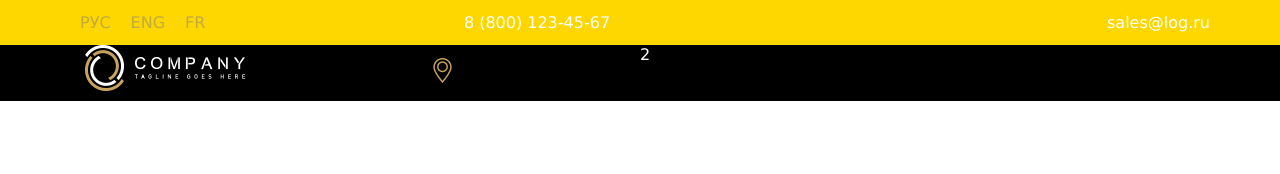
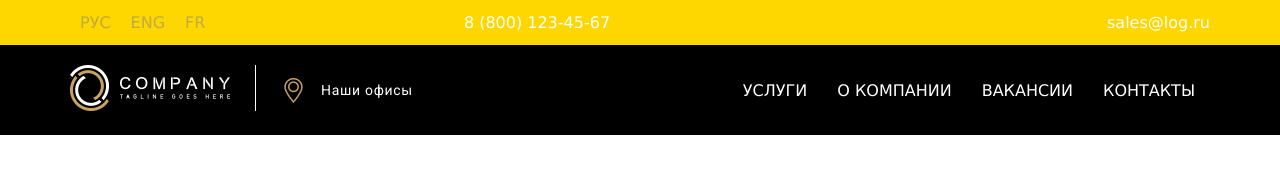
Before and after one commit to DmitryDoroshko/course-dmitry, a plain HTML site: page first-task/index.html in a window 1280 px wide. Drawn offline with Linux system fonts and the light colour scheme.

Commit message:
header-second done

```diff
--- a/first-task/index.html
+++ b/first-task/index.html
@@ -24,17 +24,24 @@
 </header>
 
 <div class="header-second">
-    <div class="container header-second__container">
-        <div class="header-second__inner">
-            <div class="header-second__inner-column header-second__inner-first-column">
-                <div class="header-second__inner-company">
-                    <img src="assets/img/header-second-company.png" alt="header-second-company" class="header-second__inner-first-column-img">
+    <div class="container">
+        <div class="header-second__row">
+            <div class="header-second__company">
+                <div class="header-second__first">
+                    <img src="./assets/img/header-second/01.png" alt="">
                 </div>
-                <div class="header-second__inner-offices">
-                    <img src="assets/img/header-second-offices.png" alt="header-second-offices" class="header-second__inner-offices-img">
+                <div class="header-second__horizontal"></div>
+                <div class="header-second__second">
+                    <img src="./assets/img/header-second/02.png" alt="">
+                    <p>Наши офисы</p>
                 </div>
             </div>
-            <div class="header-second__inner-column header-second__inner-second-column">2</div>
+            <div class="header-second__nav">
+                <div class="header-second__element">услуги</div>
+                <div class="header-second__element">О компании</div>
+                <div class="header-second__element">вакансии</div>
+                <div class="header-second__element">контакты</div>
+            </div>
         </div>
     </div>
 </div>
--- a/first-task/styles.css
+++ b/first-task/styles.css
@@ -1,3 +1,5 @@
+@import url('https://fonts.googleapis.com/css2?family=Roboto&display=swap');
+
 *, *:after, *:before {
     box-sizing: border-box;
 }
@@ -61,44 +63,66 @@ body {
 .header-second {
     background-color: black;
     color: white;
-    height: 56px;
+    height: auto;
+    padding: 20px 0;
 }
 
-.header-second__inner {
+.header-second__row {
     display: flex;
     justify-content: space-between;
 }
 
-.header-second__container {
-    width: 100%;
-    max-width: 1110px;
+.header-second__company {
+    display: flex;
+    flex-basis: 33%;
 }
 
-.header-second__inner-column {
-    display: flex;
-    flex: 1 1 50%;
+.header-second__first img {
+    width: 100%;
+    height: auto;
+    max-width: 160px;
 }
 
-.header-second__inner-first-column {
-    display: flex;
-    justify-content: space-between;
+.header-second__horizontal {
+    width: 1px;
+    height: 46px;
+    background: #FFFFFF;
+    margin: 0 25px;
 }
 
-.header-second__inner-first-column-img {
-    height: 46px;
-    width: 160px;
+.header-second__second {
+    align-self: center;
+    display: inline-flex;
 }
 
-.header-second__inner-company {
-    flex: 1 1 auto;
+.header-second__second img{
+    width: 100%;
+    height: 25px;
+    max-width: 25px;
+    align-self: center;
 }
 
-.header-second__inner-offices {
-    flex: 1 1 auto;
+.header-second__second p {
+    font-family: Roboto, Arial, sans-serif;
+    font-size: 14px;
+    font-style: normal;
+    font-weight: 400;
+    line-height: 16px;
+    letter-spacing: 0.05em;
+    text-align: left;
+    display: inline-block;
+    align-self: center;
+    margin: 0 0 0 15px;
+}
+
+.header-second__nav {
     display: flex;
-    align-items: center;
+    justify-content: flex-end;
+    flex: 1 0 auto;
+    align-self: center;
 }
-.header-second__inner-offices-img {
-    width: 25px;
-    height: 25px;
+
+.header-second__element {
+    text-transform: uppercase;
+    margin: 0 15px;
 }
```
Also changed, not shown: first-task/assets/img/header-second/01.png (renamed from first-task/assets/img/header-second-company.png), first-task/assets/img/header-second/02.png (renamed from first-task/assets/img/header-second-offices.png).
